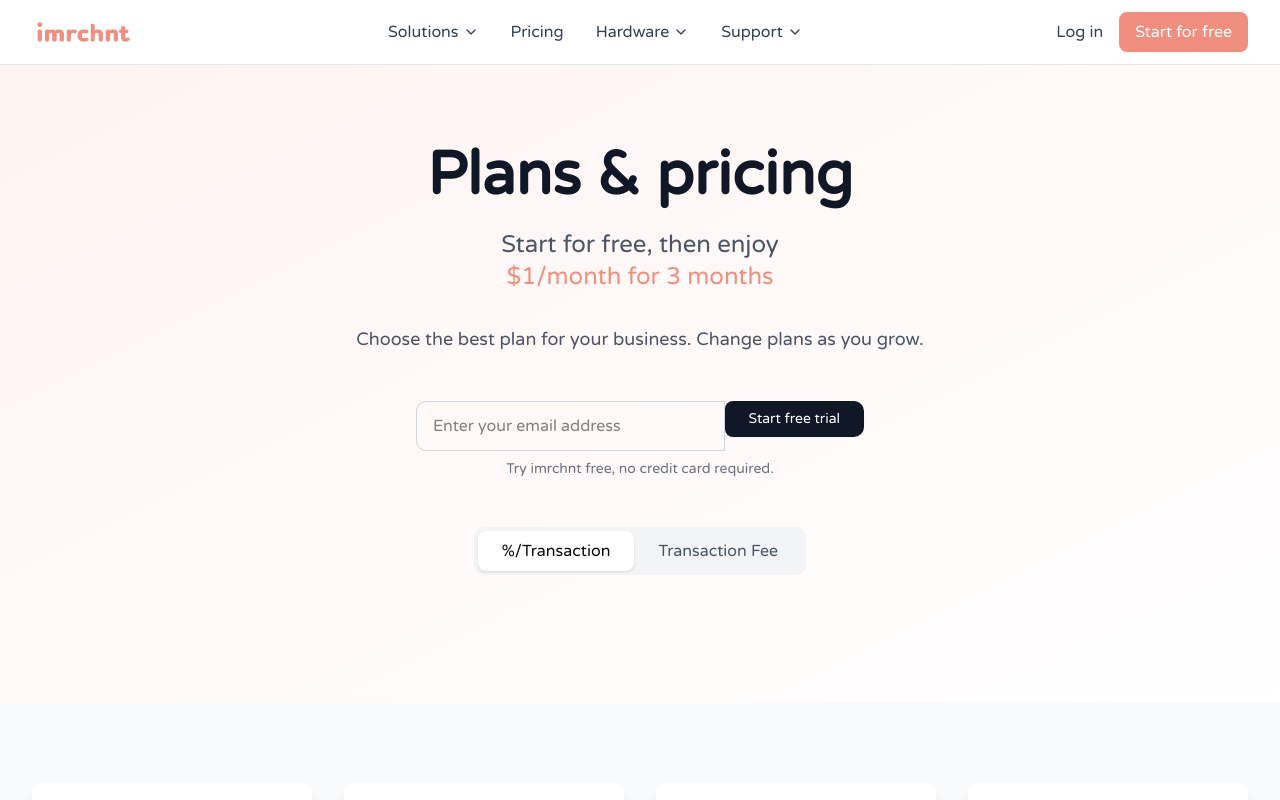
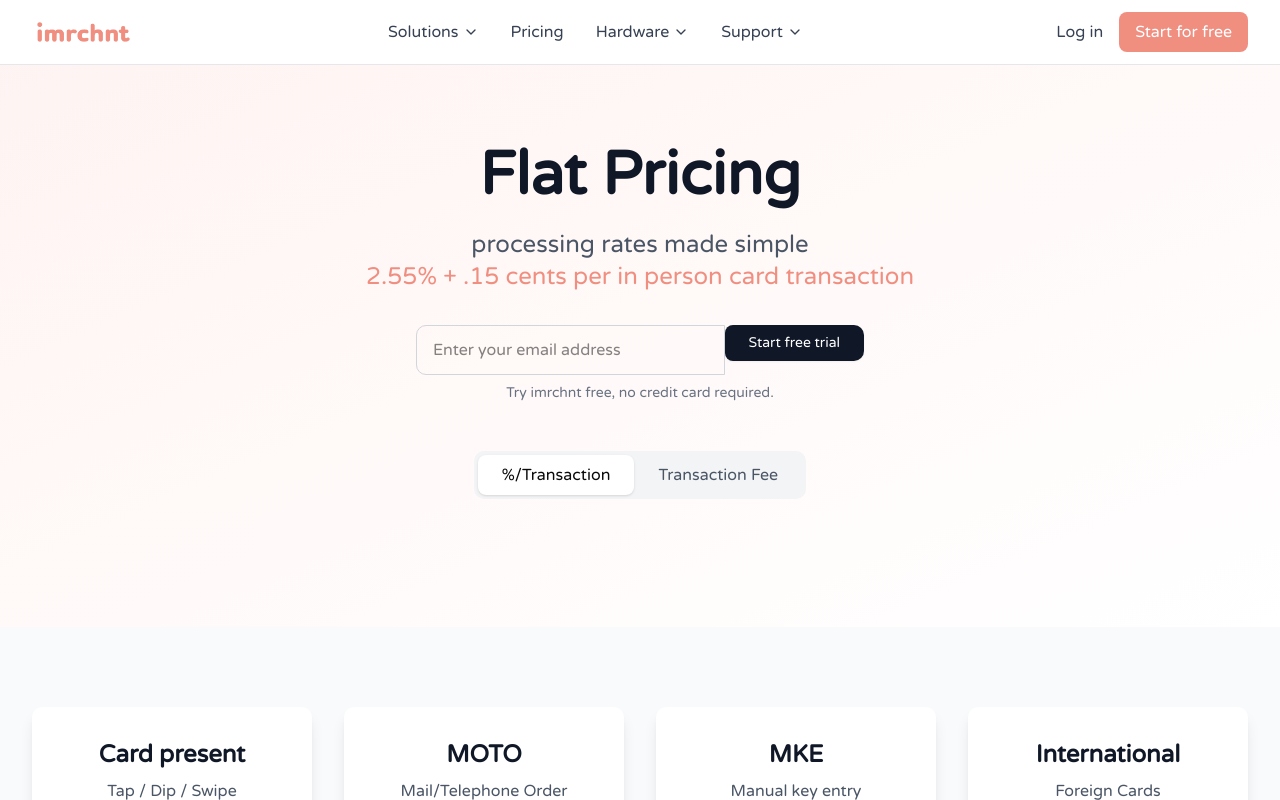
Before and after one commit to MarkHochreiter/imrchnt-website, a React (Vite) app: page / in a window 1280 px wide. Both pictures are taken after a click on the button "Pricing". Shown: the top 800 px of the page. Built offline with nearby package versions, Linux system fonts and the light colour scheme.

Commit message:
Update PricingPage.jsx

```diff
--- a/src/components/PricingPage.jsx
+++ b/src/components/PricingPage.jsx
@@ -112,14 +112,11 @@ function PricingPage() {
       <section className="bg-gradient-to-br from-[#f08e80]/10 to-white py-20">
         <div className="max-w-7xl mx-auto px-4 sm:px-6 lg:px-8 text-center">
           <h1 className="text-4xl md:text-6xl font-extrabold text-gray-900 mb-6">
-            Plans & pricing
+           Flat Pricing
           </h1>
           <p className="text-xl md:text-2xl text-gray-600 mb-8">
-            Start for free, then enjoy<br />
-            <span className="text-[#f08e80] font-bold">$1/month for 3 months</span>
-          </p>
-          <p className="text-lg text-gray-600 mb-12">
-            Choose the best plan for your business. Change plans as you grow.
+            processing rates made simple<br />
+            <span className="text-[#f08e80] font-bold">2.55% + .15 cents per in person card transaction</span>
           </p>
 
           {/* Email Signup */}
```
